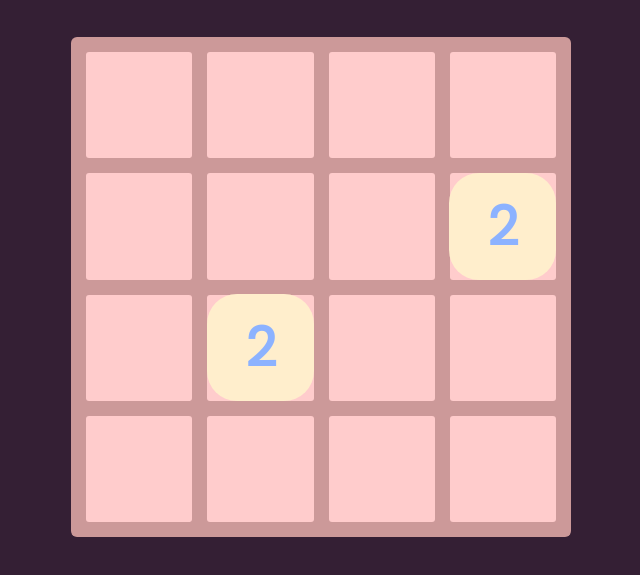
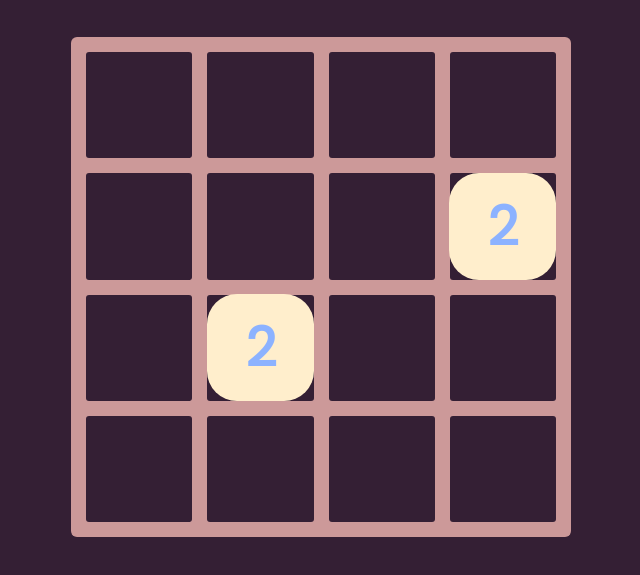
Before and after one commit to iamdeepakram/2048-reskined, a plain HTML site: page index.html in a window 1280 px wide. Shown: the part 229-804 px from the top of the page, without its empty margins (319-959 px from the left). Drawn offline with Linux system fonts and the light colour scheme.

Commit message:
change grid cell color to 341F34

```diff
--- a/style/main.css
+++ b/style/main.css
@@ -220,7 +220,7 @@ hr {
   margin-right: 15px;
   float: left;
   border-radius: 3px;
-  background: #FFCCCC; }
+  background: #341F34; }
   .grid-cell:last-child {
     margin-right: 0; }
 
```
